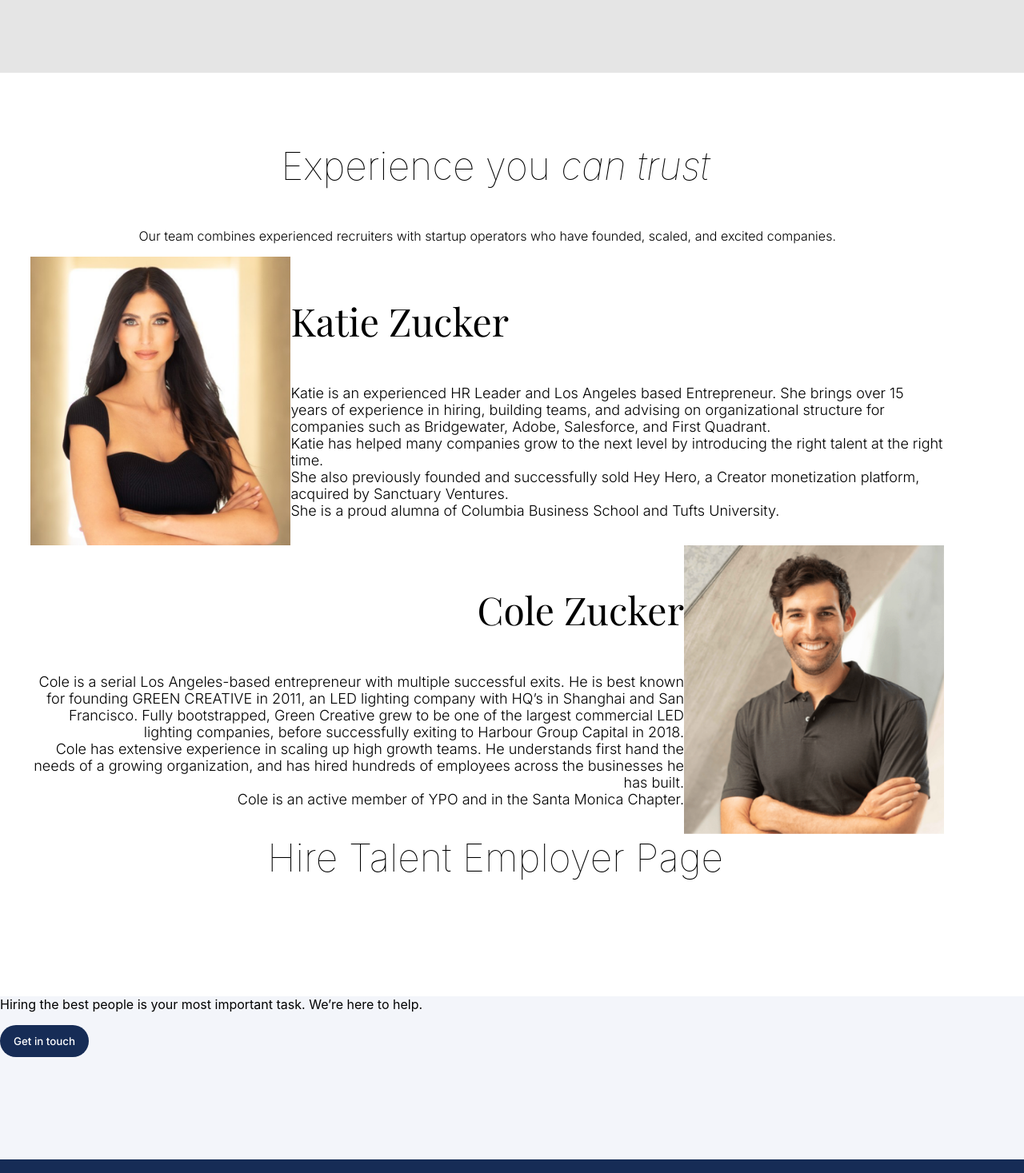
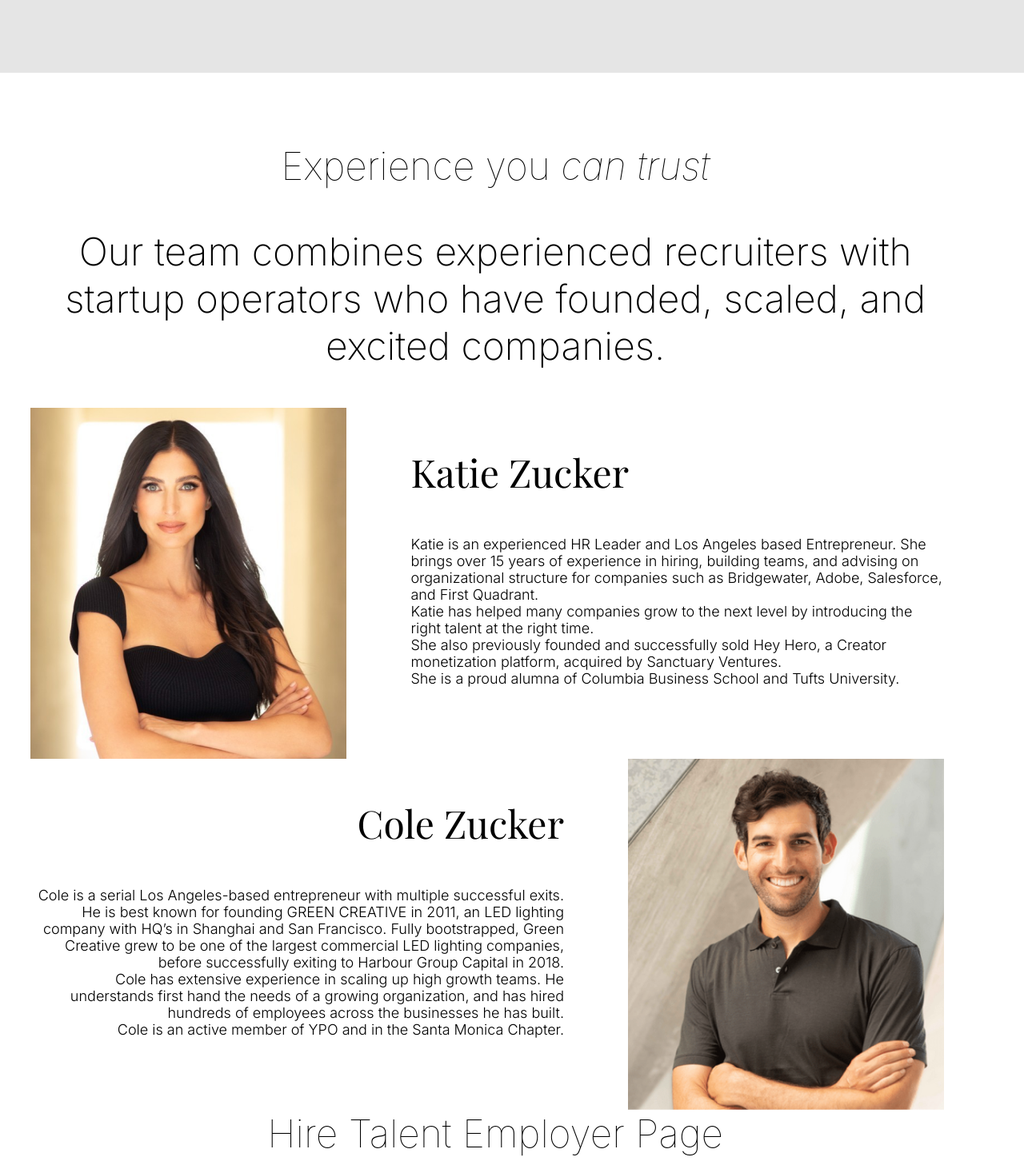
Before and after one commit to itosam/newtalentgroup, a React (Create React App) app: page / in a window 1280 px wide. Shown: the part 1080-2547 px from the top of the page at 80% size. Built offline with nearby package versions, Linux system fonts and the light colour scheme; a web font is replaced by a local one.

Commit message:
update hire info

```diff
--- a/src/components/About.js
+++ b/src/components/About.js
@@ -4,11 +4,11 @@ import katie from "./assets/katie.png";
 function About() {
   return (
     <div className="about">
-      <div>
+      <div className="founders">
         <p>
           Experience you <em>can trust</em>
         </p>
-        <p className="infop" style={{ fontWeight: 300 }}>
+        <p className="infoteam">
           Our team combines experienced recruiters with startup operators who
           have founded, scaled, and excited companies.
         </p>
@@ -65,11 +65,12 @@ function About() {
               Francisco. Fully bootstrapped, Green Creative grew to be one of
               the largest commercial LED lighting companies, before successfully
               exiting to Harbour Group Capital in 2018.
-              <br/>
-              Cole has extensive experience in scaling up high growth teams.
-              He understands first hand the needs of a growing organization,
-              and has hired hundreds of employees across the businesses he has built.
-              <br/>
+              <br />
+              Cole has extensive experience in scaling up high growth teams. He
+              understands first hand the needs of a growing organization, and
+              has hired hundreds of employees across the businesses he has
+              built.
+              <br />
               Cole is an active member of YPO and in the Santa Monica Chapter.
             </p>
           </div>
--- a/src/index.css
+++ b/src/index.css
@@ -216,16 +216,31 @@ code {
 /* About section */
 
 .about {
+  display: flex;
   font-size: 3em;
   font-weight: 100;
   text-align: center;
-  padding: 3% 5rem 5rem 3%
+  padding: 3% 5rem 5rem 3%;
+  align-items: center
+}
+
+
+
+
+
+.infoteam {
+  font-family: "Inter", san-serif;
+  font-size: 3rem;
+  font-weight: 200;
+  padding: 0, 0, 1, 1
 }
 
 .katie_img {
   display: flex;
-  width: 325px;
-  float: left
+  width: 395px;
+  padding-right: 5rem;
+  float: left;
+
 }
 
 .founder_aboutk {
@@ -248,7 +263,8 @@ code {
 
 .cole_img {
   display: flex;
-  width: 325px;
+  width: 395px;
+  padding-left: 5rem;
   float: right
 }
 /* Contact section */
@@ -260,5 +276,9 @@ code {
 
 .hiresection {
   background-color: #F3F5FA;
-  color: black
+  color: black;
+  text-align: center;
+  font-size: 2rem;
+  padding-top: 10rem;
+
 }
```
